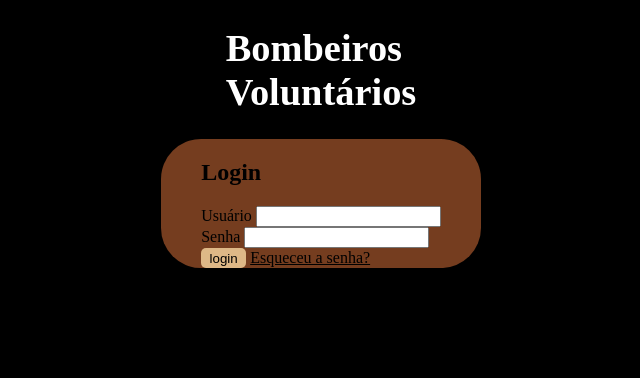
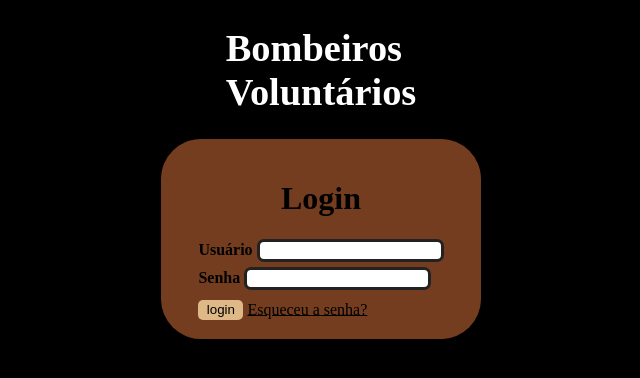
Before and after one commit to ArthurLima340/SA-bombeiros, a PHP site: page /pg-login.html in a window 1280 px wide. Shown: the part 85-463 px from the top of the page, without its empty margins (319-959 px from the left). Run offline with PHP 8.4, Linux system fonts and the light colour scheme.

Commit message:
atualização

```diff
--- a/login/css/pg-login.css
+++ b/login/css/pg-login.css
@@ -42,6 +42,13 @@ hr{
     justify-content: center;
     background: #ed7c3f7e;
     width: 25%;
+    height: 200px;
+
+}
+img{
+    width: 85px;
+    position: fixed;
+    left: 46.5%;
 }
 a{
     color: black;
@@ -53,8 +60,17 @@ a{
     width: 45px;
     height: 20px;
 }
-img{
-    width: 85px;
-    position: fixed;
-    left: 46.5%;
+.card-header{
+    position: relative;
+    text-align: center;
 }
+.card-content-area{
+    margin-top: 5px;
+}
+.card-footer{
+    margin-top: 10px;
+}
+.card-content input{
+    border: 3px solid rgb(34, 34, 34);
+    border-radius: 7px;
+}
--- a/login/pg-login.html
+++ b/login/pg-login.html
@@ -22,15 +22,15 @@
         <div id="login">
             <form class="card">
                 <div class="card-header">
-                    <h2>Login</h2>
+                    <h1>Login</h1>
                 </div>
                 <div class="card-content">
                     <div class="card-content-area">
-                        <label for="usuario">Usuário</label>
+                        <label for="usuario"><strong>Usuário</strong></label>
                         <input type="text" id="usuario" autocomplete="off">
                     </div>
                     <div class="card-content-area">
-                        <label for="password">Senha</label>
+                        <label for="password"><strong>Senha</strong></label>
                         <input type="password" id="password" autocomplete="off">
                     </div>
                 </div>
```
